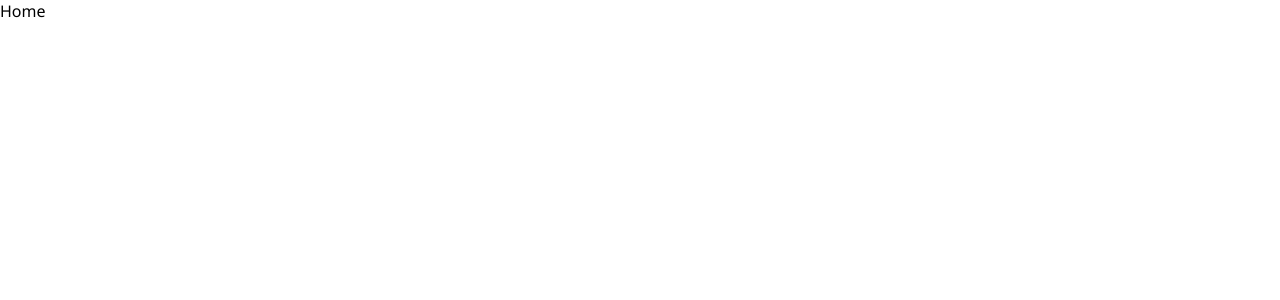
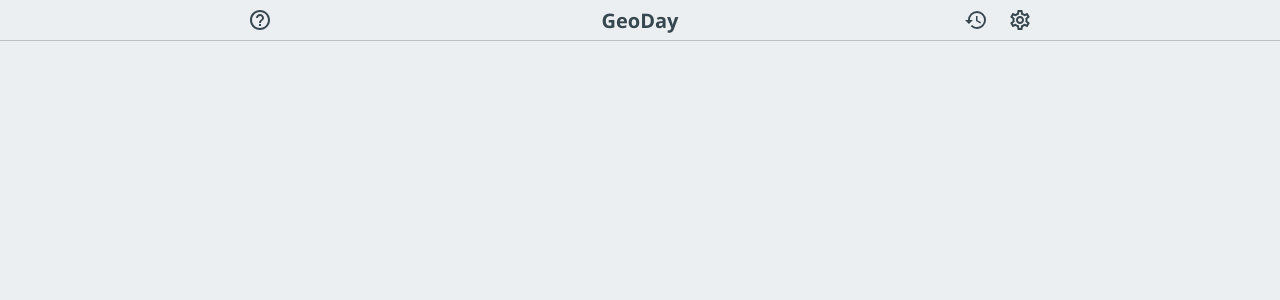
Before and after one commit to gabriel-dp/geoday, a React (Vite) app: page / in a window 1280 px wide. Shown: the top 300 px of the page. Built offline with nearby package versions, Linux system fonts and the light colour scheme.

Commit message:
:sparkles: Initial Navbar

```diff
--- a/package.json
+++ b/package.json
@@ -16,6 +16,7 @@
 	"dependencies": {
 		"react": "^18.2.0",
 		"react-dom": "^18.2.0",
+		"react-icons": "^5.0.1",
 		"styled-components": "^6.1.8"
 	},
 	"devDependencies": {
--- /dev/null
+++ b/src/components/layout/Navbar/index.tsx
@@ -0,0 +1,26 @@
+import { MdOutlineHistory, MdOutlineSettings, MdHelpOutline } from "react-icons/md";
+
+import { ButtonsContainer, HeaderContainer, IconButton, LogoContainer } from "./styles";
+
+export default function Navbar() {
+	return (
+		<HeaderContainer>
+			<ButtonsContainer className="left">
+				<IconButton>
+					<MdHelpOutline />
+				</IconButton>
+			</ButtonsContainer>
+			<LogoContainer>
+				<h1>GeoDay</h1>
+			</LogoContainer>
+			<ButtonsContainer className="right">
+				<IconButton>
+					<MdOutlineHistory />
+				</IconButton>
+				<IconButton>
+					<MdOutlineSettings />
+				</IconButton>
+			</ButtonsContainer>
+		</HeaderContainer>
+	);
+}
--- /dev/null
+++ b/src/components/layout/Navbar/styles.ts
@@ -0,0 +1,62 @@
+import styled from "styled-components";
+
+export const HeaderContainer = styled.header`
+	width: 100%;
+	padding: 0 max(1rem, calc(50% - (50rem / 2)));
+	border-bottom: 1px solid ${(props) => props.theme.primary}44;
+
+	display: flex;
+	flex-direction: row;
+	justify-content: space-between;
+`;
+
+export const LogoContainer = styled.div`
+	padding: 0 2rem;
+	height: auto;
+	font-size: 0.625rem;
+	color: ${(props) => props.theme.primary};
+
+	display: flex;
+	justify-content: center;
+	align-items: center;
+`;
+
+export const ButtonsContainer = styled.div`
+	width: 100%;
+	height: auto;
+
+	display: flex;
+	flex-direction: row;
+	align-items: center;
+	gap: 0.25rem;
+
+	&.right {
+		justify-content: flex-end;
+	}
+`;
+
+export const IconButton = styled.button`
+	height: 100%;
+	max-width: 100%;
+	aspect-ratio: 1;
+	padding: 0.75rem 0.5rem;
+	cursor: pointer;
+	border: none;
+	background-color: transparent;
+
+	display: flex;
+	align-items: center;
+	justify-content: center;
+
+	* {
+		font-size: 1.5rem;
+		color: ${(props) => props.theme.primary};
+		transition: color 0.25s ease;
+	}
+
+	&:hover {
+		* {
+			color: ${(props) => props.theme.primaryHighlight};
+		}
+	}
+`;
--- a/src/pages/Home/index.tsx
+++ b/src/pages/Home/index.tsx
@@ -1,3 +1,9 @@
+import Navbar from "@/components/layout/Navbar";
+
 export default function Home() {
-	return <p>Home</p>;
+	return (
+		<>
+			<Navbar />
+		</>
+	);
 }
--- a/src/styles/themes/themeLight.ts
+++ b/src/styles/themes/themeLight.ts
@@ -1,12 +1,12 @@
 import { AppTheme } from "@/styles/themes";
 
 export const LightTheme: AppTheme = {
-	primary: "#FFF",
-	primaryText: "#FFF",
-	primaryHighlight: "#FFF",
+	primary: "#37474F",
+	primaryText: "#EEEEEE",
+	primaryHighlight: "#455A64",
 	secondary: "#FFF",
 	text: "#000",
-	background: "#FFF",
+	background: "#ECEFF1",
 	light: "#FFF",
 	dark: "#FFF",
 	lightDark: "#FFF",
```
Also changed, not shown: 1 other file (tests, documents, lock files or other folders).
